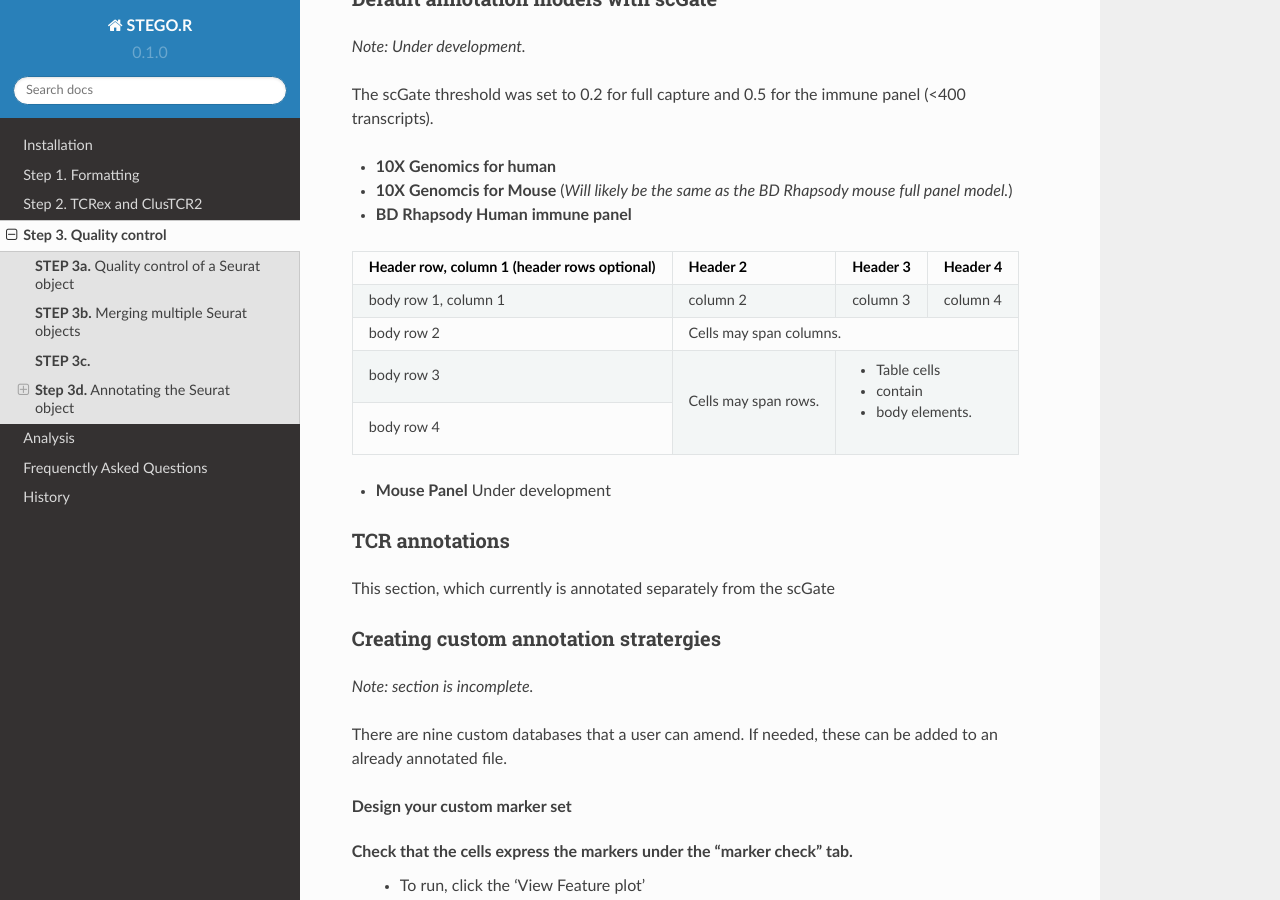
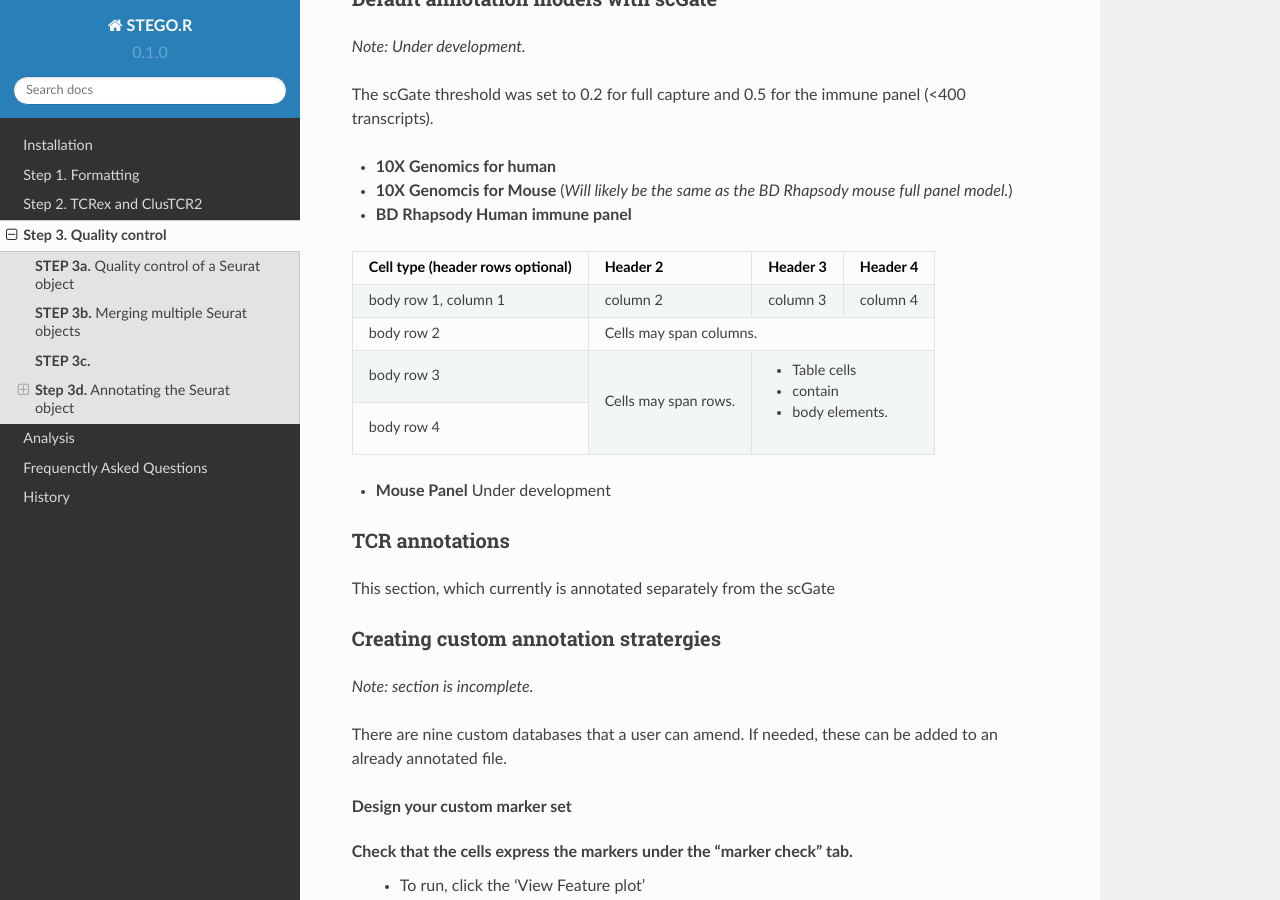
Before and after one commit to KerryAM-R/STEGOR, a Sphinx documentation site: the page built from docs/source/3.STEP3SeuratQC.rst, in a window 1280 px wide and 900 px high, scrolled down 3371 px. Built offline with Sphinx 7.4.7 and the Read the Docs theme 2.0.0, drawn with Linux system fonts in a browser that asks for light colours.

Commit message:
Update 3.STEP3SeuratQC.rst

```diff
--- a/docs/source/3.STEP3SeuratQC.rst
+++ b/docs/source/3.STEP3SeuratQC.rst
@@ -96,7 +96,7 @@ The scGate threshold was set to 0.2 for full capture and 0.5 for the immune pane
 * **BD Rhapsody Human immune panel**
 
 +------------------------+------------+----------+----------+
-| Header row, column 1   | Header 2   | Header 3 | Header 4 |
+| Cell type              | Header 2   | Header 3 | Header 4 |
 | (header rows optional) |            |          |          |
 +========================+============+==========+==========+
 | body row 1, column 1   | column 2   | column 3 | column 4 |
```
